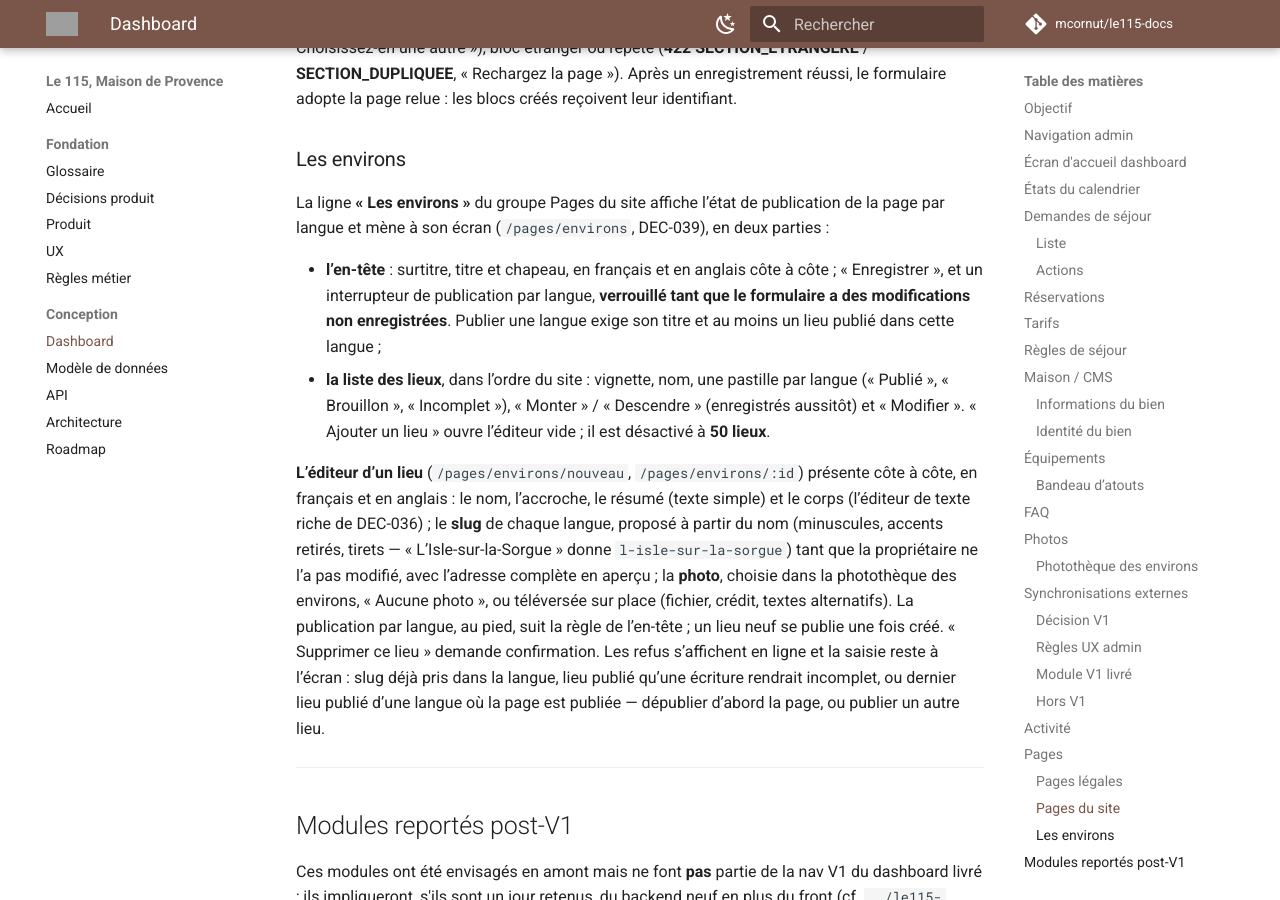
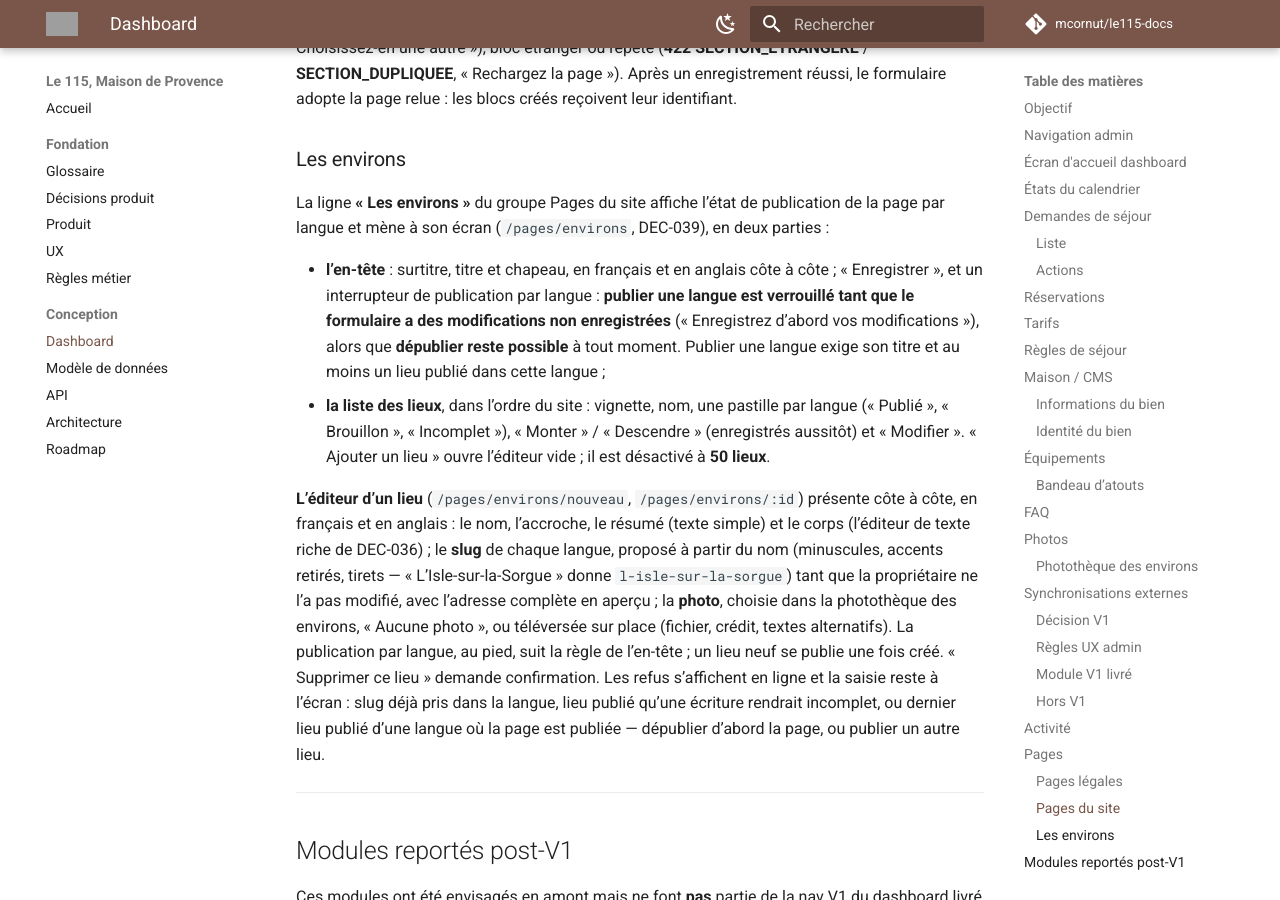
Before and after one commit to mcornut/le115-docs, an MkDocs documentation site: the page built from docs/04-Dashboard.md, in a window 1280 px wide and 900 px high, scrolled down 15725 px. Built offline with MkDocs 1.6.1 and Material for MkDocs 9.7.7, drawn with Linux system fonts in a browser that asks for light colours; comment, search, counter and statistics services are not loaded; grey boxes are pictures that could not be loaded.

Commit message:
docs(DEC-039): dépublier reste possible, collection inconnue en 422, renvoi SLUG_INVALID
Le dashboard ne gèle que la PUBLICATION d'une langue tant que le formulaire
a des modifications non enregistrées (locked={dirty && !publié}) ; dépublier
reste possible. La doc disait que l'interrupteur entier était verrouillé.

POST /photos répond 422 VALIDATION à une collection inconnue, quand
GET /photos et reorder répondent 400 INVALID_REQUEST : le dire évite une
surprise. Les deux lignes SLUG_INVALID (400 pages d'audience, 422 lieux) se
renvoient l'une à l'autre, comme SLUG_TAKEN.

Co-Authored-By: Claude Opus 5.5 <noreply@anthropic.com>

```diff
--- a/docs/04-Dashboard.md
+++ b/docs/04-Dashboard.md
@@ -689,8 +689,9 @@ La ligne **« Les environs »** du groupe Pages du site affiche l’état de pub
 par langue et mène à son écran (`/pages/environs`, DEC-039), en deux parties :
 
 - **l’en-tête** : surtitre, titre et chapeau, en français et en anglais côte à côte ;
-  « Enregistrer », et un interrupteur de publication par langue, **verrouillé tant que le
-  formulaire a des modifications non enregistrées**. Publier une langue exige son titre et au
+  « Enregistrer », et un interrupteur de publication par langue : **publier une langue est verrouillé tant que le
+  formulaire a des modifications non enregistrées** (« Enregistrez d’abord vos modifications »),
+  alors que **dépublier reste possible** à tout moment. Publier une langue exige son titre et au
   moins un lieu publié dans cette langue ;
 - **la liste des lieux**, dans l’ordre du site : vignette, nom, une pastille par langue
   (« Publié », « Brouillon », « Incomplet »), « Monter » / « Descendre » (enregistrés aussitôt)
```
Also changed, not shown: docs/06-API.md (+4 -3 lines).
